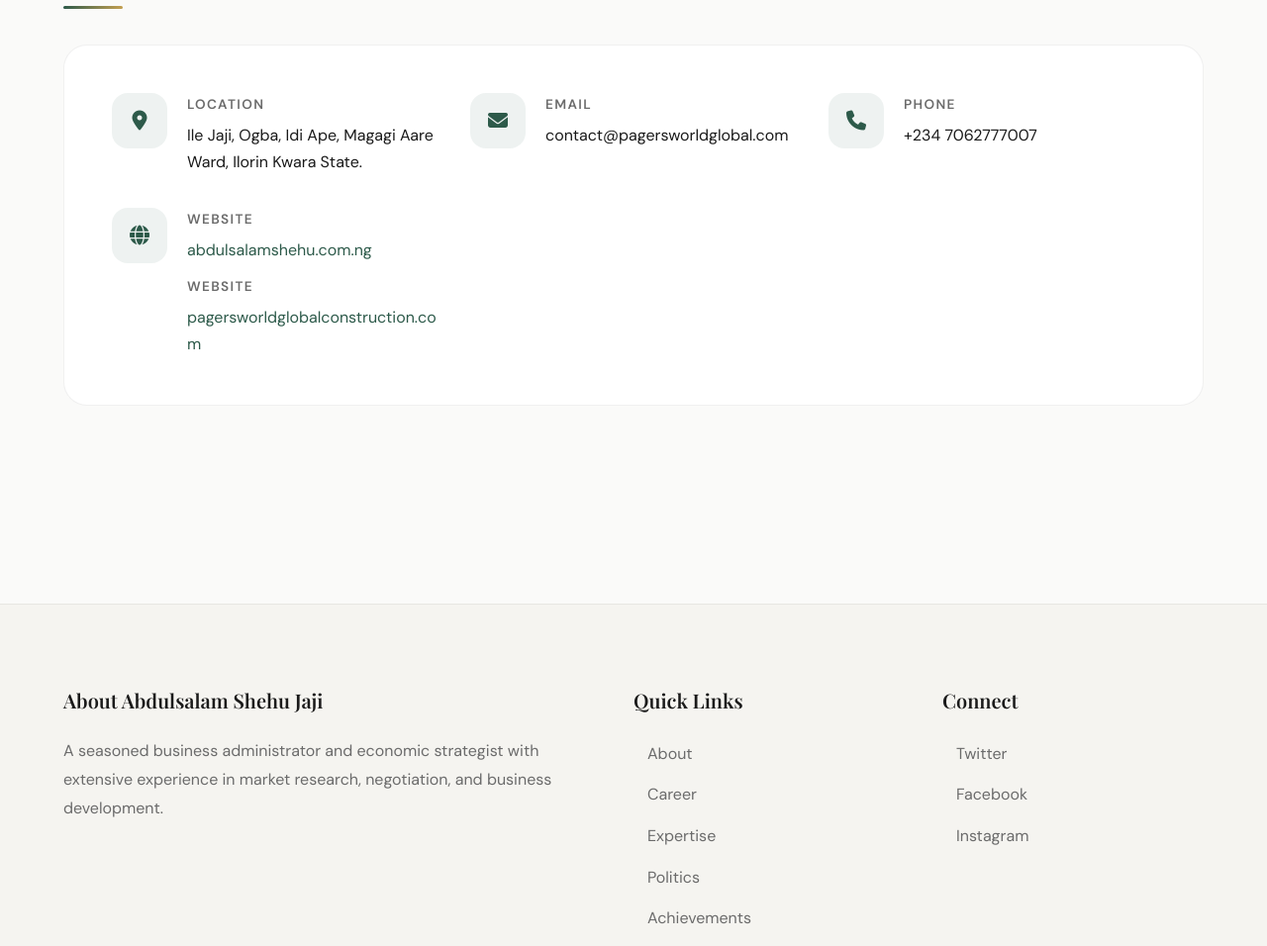
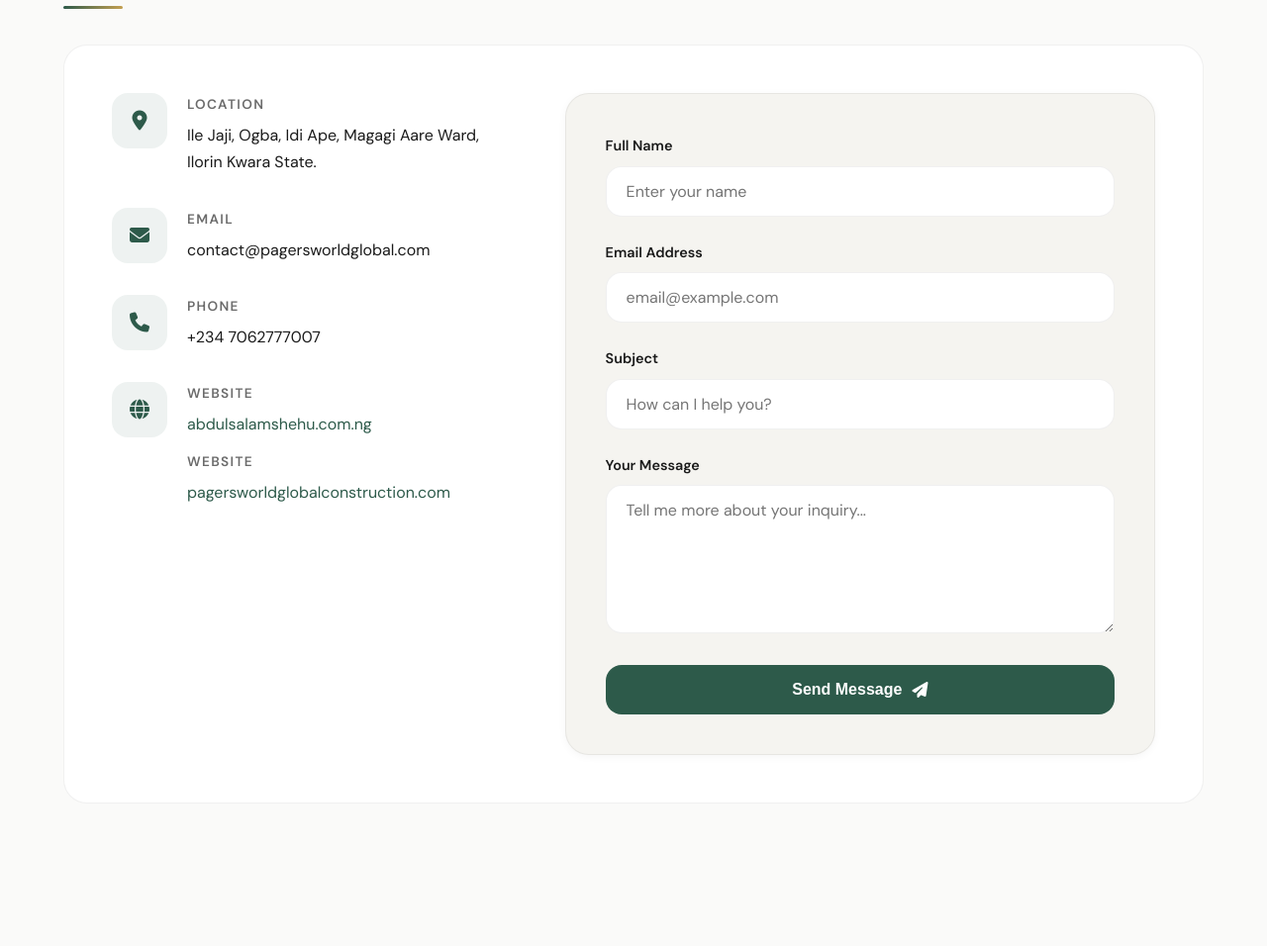
Before and after one commit to fasholatolulope3/jaji, a plain HTML site: page index.html in a window 1280 px wide. Shown: the part 7076-8032 px from the top of the page at 99% size. Drawn offline with nearby package versions, Linux system fonts and the light colour scheme.

Commit message:
feat: add professional contact form with Formspree integration

```diff
--- a/index.html
+++ b/index.html
@@ -806,6 +806,87 @@
         .contact-text a:hover {
             text-decoration: underline;
         }
+
+        /* Form Specific Styles */
+        .contact-grid {
+            display: grid;
+            grid-template-columns: 1fr 1.5fr;
+            gap: 60px;
+            align-items: start;
+        }
+
+        .contact-form-card {
+            background: var(--color-bg-alt);
+            padding: 40px;
+            border-radius: var(--radius-lg);
+            border: 1px solid var(--color-border);
+            box-shadow: var(--shadow-sm);
+        }
+
+        .form-group {
+            margin-bottom: 24px;
+        }
+
+        .form-label {
+            display: block;
+            font-size: 0.9rem;
+            font-weight: 600;
+            margin-bottom: 8px;
+            color: var(--color-text);
+        }
+
+        .form-control {
+            width: 100%;
+            padding: 14px 20px;
+            font-family: var(--font-body);
+            font-size: 1rem;
+            background: var(--color-surface);
+            border: 1px solid var(--color-border);
+            border-radius: var(--radius-md);
+            color: var(--color-text);
+            transition: var(--transition);
+        }
+
+        .form-control:focus {
+            outline: none;
+            border-color: var(--color-accent);
+            box-shadow: 0 0 0 4px var(--color-accent-subtle);
+        }
+
+        textarea.form-control {
+            min-height: 150px;
+            resize: vertical;
+        }
+
+        .submit-btn {
+            width: 100%;
+            padding: 16px;
+            background: var(--color-accent);
+            color: white;
+            border: none;
+            border-radius: var(--radius-md);
+            font-size: 1rem;
+            font-weight: 600;
+            cursor: pointer;
+            transition: var(--transition);
+            display: flex;
+            align-items: center;
+            justify-content: center;
+            gap: 10px;
+        }
+
+        .submit-btn:hover {
+            background: var(--color-accent-light);
+            transform: translateY(-2px);
+            box-shadow: 0 8px 20px rgba(45, 90, 74, 0.2);
+        }
+
+        @media (max-width: 992px) {
+            .contact-grid {
+                grid-template-columns: 1fr;
+                gap: 40px;
+            }
+        }
         /* ===== FOOTER ===== */
 
         footer {
@@ -1263,6 +1344,8 @@
             <section id="contact" class="reveal">
                 <h2 class="section-title">Get in Touch</h2>
                 <div class="contact-container">
+                    <div class="contact-grid">
+                        <!-- Contact Info Side -->
                         <div class="contact-info">
                             <div class="contact-item">
                                 <div class="contact-icon">
@@ -1313,6 +1396,35 @@
                                         <h4>Website</h4>
                                         <p><a href="https://pagersworldglobalconstruction.com" target="_blank">pagersworldglobalconstruction.com</a></p>
                                     </div>
+                                </div>
+                            </div>
+                        </div>
+
+                        <!-- Form Side -->
+                        <div class="contact-form-side">
+                            <div class="contact-form-card">
+                                <form action="https://formspree.io/f/hallynice@gmail.com" method="POST">
+                                    <div class="form-group">
+                                        <label for="name" class="form-label">Full Name</label>
+                                        <input type="text" id="name" name="name" class="form-control" placeholder="Enter your name" required>
+                                    </div>
+                                    <div class="form-group">
+                                        <label for="email" class="form-label">Email Address</label>
+                                        <input type="email" id="email" name="email" class="form-control" placeholder="email@example.com" required>
+                                    </div>
+                                    <div class="form-group">
+                                        <label for="subject" class="form-label">Subject</label>
+                                        <input type="text" id="subject" name="subject" class="form-control" placeholder="How can I help you?" required>
+                                    </div>
+                                    <div class="form-group">
+                                        <label for="message" class="form-label">Your Message</label>
+                                        <textarea id="message" name="message" class="form-control" placeholder="Tell me more about your inquiry..." required></textarea>
+                                    </div>
+                                    <button type="submit" class="submit-btn">
+                                        <span>Send Message</span>
+                                        <i class="fas fa-paper-plane"></i>
+                                    </button>
+                                </form>
                             </div>
                         </div>
                     </div>
```
Lines whose indentation alone changed are shown as unchanged.
